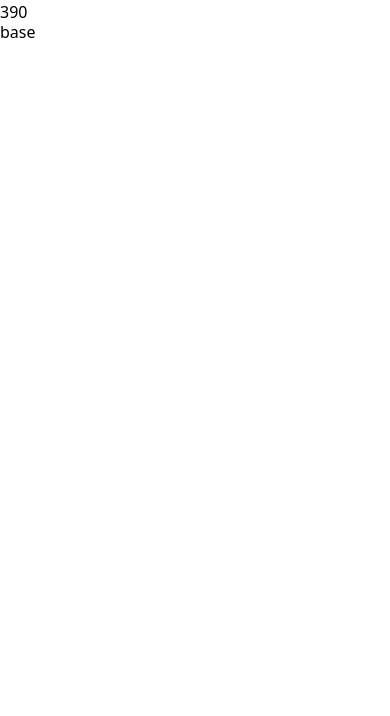
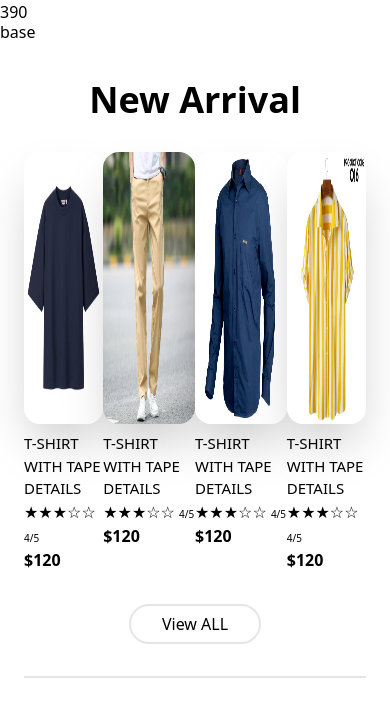
Before and after one commit to NullAlgorithm/e-commerence, a website: page index.html in a window 390 px wide. Drawn offline with Linux system fonts and the light colour scheme.

Commit message:
responsive

```diff
--- a/index.html
+++ b/index.html
@@ -192,29 +192,35 @@
         />
       </div>
     </div> -->
-    <!-- brand names -->
-    <!-- <div>
-      <div class="h-20 bg-black flex flex-row items-center">
-        <img class="w-20% h-18 ml-20" src="images/VERSACE.png" alt="zara" />
+
+    <!------------------- brand names -->
+
+    <!-- <div class="">
+      <div class="h-30 px-10 flex flex-wrap lg:h-20 bg-black lg:flex lg:flex-row items-center">
+        <img class="w-30 md:w-20% md:h-18 mr-4 md:ml-20" src="images/VERSACE.png" alt="zara" />
         <img
-          class="w-28 h-16 mr-29"
+          class="md:w-28 md:h-16 h-15 md:mr-29"
           src="images/Calvin_Klein.png"
           alt="versace"
         />
-        <img class="w-22 h-6 mr-29" src="images/gucci.png" alt="gucci" />
-        <img class="w-28 h-25 mr-29" src="images/Prada.png" alt="Prada" />
-        <img class="w-22 h-14 mr-29" src="images/Zara.png" alt="zara" />
+        <img class="md:w-:22 md:h-6 h-5 md:mr-29" src="images/gucci.png" alt="gucci" />
+        <img class="md:w-28 md:h-25 h-5 md:mr-29" src="images/Prada.png" alt="Prada" />
+        <img class="md:w-22 md:h-14 h-5 md:mr-29" src="images/Zara.png" alt="zara" />
       </div>
     </div> -->
-    <!-- new arrival -->
-    <!-- <div class="border-b-2 border-b-[#0000001A] ml-16 mr-20">
+
+
+    <!-------------- new arrival -->
+
+
+    <div class="border-b-2 border-b-[#0000001A] mx-6  lg:ml-16 lg:mr-20 ">
       <span class="flex justify-center text-4xl font-bold mt-8 mb-8"
         >New Arrival</span
       >
-      <div class="flex justify-center">
-        <div>
+      <div class="flex flex-row justify-center ">
+        <div class="">
           <img
-            class="w-63 h-68 shadow-2xl mr-10 rounded-2xl"
+            class="w-63 h-68 shadow-2xl lg:mr-10 rounded-2xl"
             src="images/shirt.png"
             alt="shirt"
           />
@@ -224,7 +230,10 @@
             <span class="font-bold">$120</span>
           </div>
         </div>
-        <div>
+
+
+
+        <div class="">
           <img
             class="w-63 h-68 shadow-2xl mr-10 rounded-2xl"
             src="images/pants.png"
@@ -262,12 +271,16 @@
         </div>
       </div>
       <div class="flex justify-center mt-8 mb-8">
-        <button class="w-33 border-2 border-[#0000001A] rounded-3xl h-10">
+        <button class="w-33 border-2 border-[#0000001A] rounded-3xl cursor-pointer h-10">
           View ALL
         </button>
       </div>
-    </div> -->
-    <!-- top selling -->
+    </div>
+
+
+    <!----------------------- top selling -->
+
+
     <!-- <div class="mt-16 ml-16 mr-20">
       <span class="flex justify-center text-4xl font-bold mb-8"
         >Top Selling</span
@@ -328,16 +341,10 @@
         </button>
       </div>
     </div> -->
+
     <!--  Dre  Style-->
-    <!-- <div
-    class="w-[200px] h-[200px] sm:w-[300px] sm:h-[300px] md:w-[400px] md:h-[400px] bg-teal-300"
-  >
-    <img
-      src="images/car.jpg"
-      alt="one day you'll be mine"
-      class="h-full w-full object-center object-contain"
-    />
-  </div> -->
+
+
     <!-- <div
       class="mx-2 rounded-2xl bg-[#0000001A] sm:mx-4 md:mx-8 lg:mr-20 lg:ml-16 lg:pb-8"
     >
```
Also changed, not shown: src/output.css.
